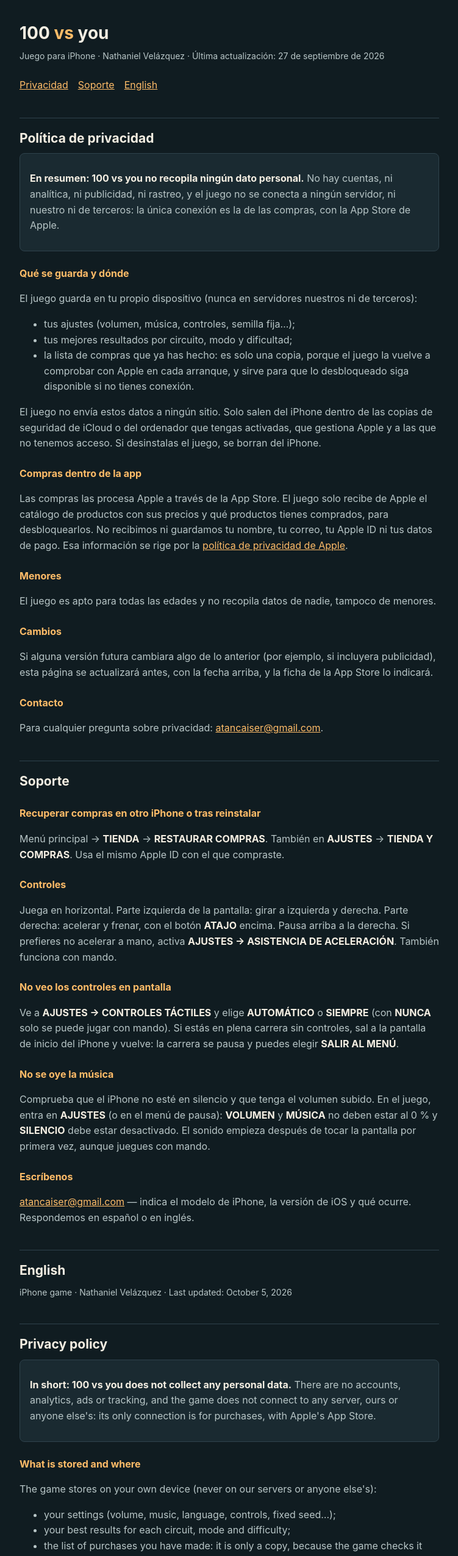
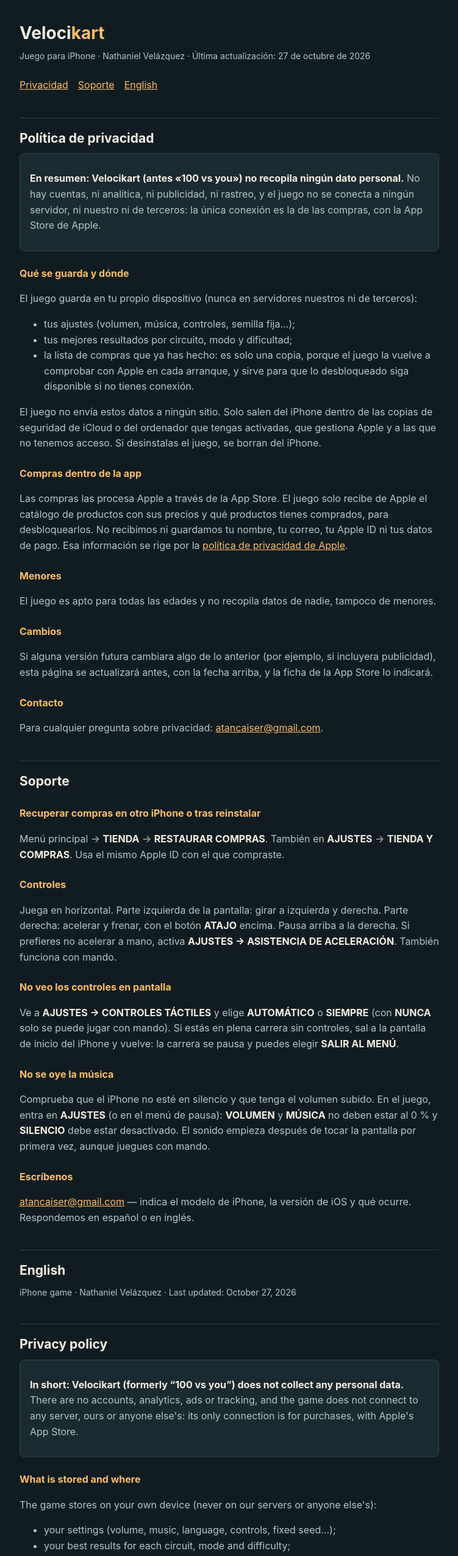
Before and after one commit to Nathsvelro/100-vs-you-soporte, a plain HTML site: page index.html in a window 1280 px wide. Shown: the top 2551 px of the page at 61% size, without its empty margins (264-1015 px from the left). Drawn offline with Linux system fonts and the light colour scheme.

Commit message:
Página de privacidad y soporte

```diff
--- a/index.html
+++ b/index.html
@@ -3,8 +3,8 @@
 <head>
 <meta charset="utf-8">
 <meta name="viewport" content="width=device-width, initial-scale=1">
-<title>100 vs you · Privacidad y soporte</title>
-<meta name="description" content="Política de privacidad y soporte del juego 100 vs you para iPhone.">
+<title>Velocikart · Privacidad y soporte</title>
+<meta name="description" content="Política de privacidad y soporte del juego Velocikart (antes 100 vs you) para iPhone.">
 <style>
   :root {
     --bg: #101c21;
@@ -36,13 +36,13 @@
 </head>
 <body>
 <main>
-  <h1>100 <span>vs</span> you</h1>
-  <p class="meta">Juego para iPhone · Nathaniel Velázquez · Última actualización: 27 de septiembre de 2026</p>
+  <h1>Veloci<span>kart</span></h1>
+  <p class="meta">Juego para iPhone · Nathaniel Velázquez · Última actualización: 27 de octubre de 2026</p>
   <nav><a href="#privacidad">Privacidad</a><a href="#soporte">Soporte</a><a href="#english">English</a></nav>
 
   <h2 id="privacidad">Política de privacidad</h2>
   <div class="box">
-    <p><strong>En resumen: 100 vs you no recopila ningún dato personal.</strong> No hay cuentas, ni analítica, ni
+    <p><strong>En resumen: Velocikart (antes «100 vs you») no recopila ningún dato personal.</strong> No hay cuentas, ni analítica, ni
     publicidad, ni rastreo, y el juego no se conecta a ningún servidor, ni nuestro ni de terceros: la única
     conexión es la de las compras, con la App Store de Apple.</p>
   </div>
@@ -104,11 +104,11 @@
 
   <section lang="en">
   <h2 id="english">English</h2>
-  <p class="meta">iPhone game · Nathaniel Velázquez · Last updated: October 5, 2026</p>
+  <p class="meta">iPhone game · Nathaniel Velázquez · Last updated: October 27, 2026</p>
 
   <h2 id="privacy">Privacy policy</h2>
   <div class="box">
-    <p><strong>In short: 100 vs you does not collect any personal data.</strong> There are no accounts, analytics,
+    <p><strong>In short: Velocikart (formerly “100 vs you”) does not collect any personal data.</strong> There are no accounts, analytics,
     ads or tracking, and the game does not connect to any server, ours or anyone else's: its only connection is for
     purchases, with Apple's App Store.</p>
   </div>
```
